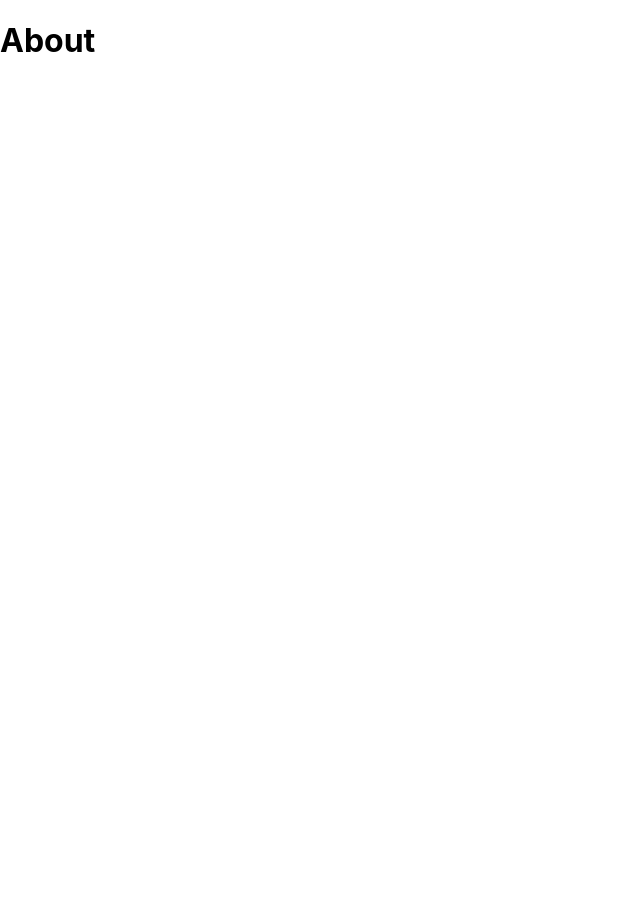
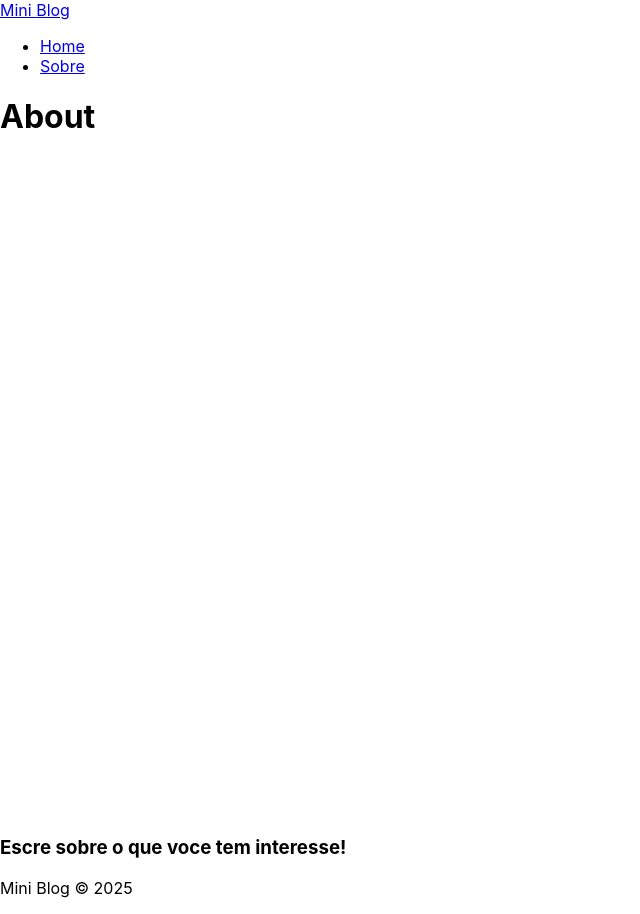
Before and after one commit to Miltonnn/miniblog-react-firebase, a React (Create React App) app: page /about in a window 1280 px wide. Shown: the whole page, without its empty margins (0-640 px from the left). Before the commit the page ends 800 px from the top, so only its background shows below. Built offline with nearby package versions, Linux system fonts and the light colour scheme.

Commit message:
feat: links da barra de navegação

```diff
--- a/src/App.js
+++ b/src/App.js
@@ -3,19 +3,22 @@
 import { BrowserRouter, Routes, Route, Navigate } from 'react-router-dom'
 import Home from './pages/Home/Home';
 import About from './pages/About/About';
+import Navbar from './components/Navbar';
+import Footer from './components/Footer';
 
 /* PAGES */
-
 function App() {
   return (
     <div className="App">
       <BrowserRouter>
+        <Navbar />
         <div className="container">
           <Routes>
             <Route path='/' element={<Home />} />
             <Route path='/about' element={<About />} />
           </Routes>
         </div>
+        <Footer />
       </BrowserRouter>
     </div>
 
--- /dev/null
+++ b/src/components/Footer.js
@@ -0,0 +1,12 @@
+import styles from "./Footer.module.css"
+
+const Footer = () => {
+    return (
+        <footer>
+            <h3>Escre sobre o que voce tem interesse!</h3>
+            <p>Mini Blog &copy; 2025</p>
+        </footer>
+    )
+}
+
+export default Footer
--- /dev/null
+++ b/src/components/Navbar.js
@@ -0,0 +1,26 @@
+import { NavLink } from "react-router-dom";
+import styles from "./Navbar.module.css"
+
+const Navbar = () => {
+    return (
+        <nav>
+            <NavLink to="/">
+                Mini <span>Blog</span>
+            </NavLink>
+            <ul>
+                <li>
+                    <NavLink to="/">
+                        Home
+                    </NavLink>
+                </li>
+                <li>
+                    <NavLink to="/about">
+                        Sobre
+                    </NavLink>
+                </li>
+            </ul>
+        </nav>
+    )
+}
+
+export default Navbar;
```
Also changed, not shown: src/components/Footer.module.css (added), src/components/Navbar.module.css (added).
